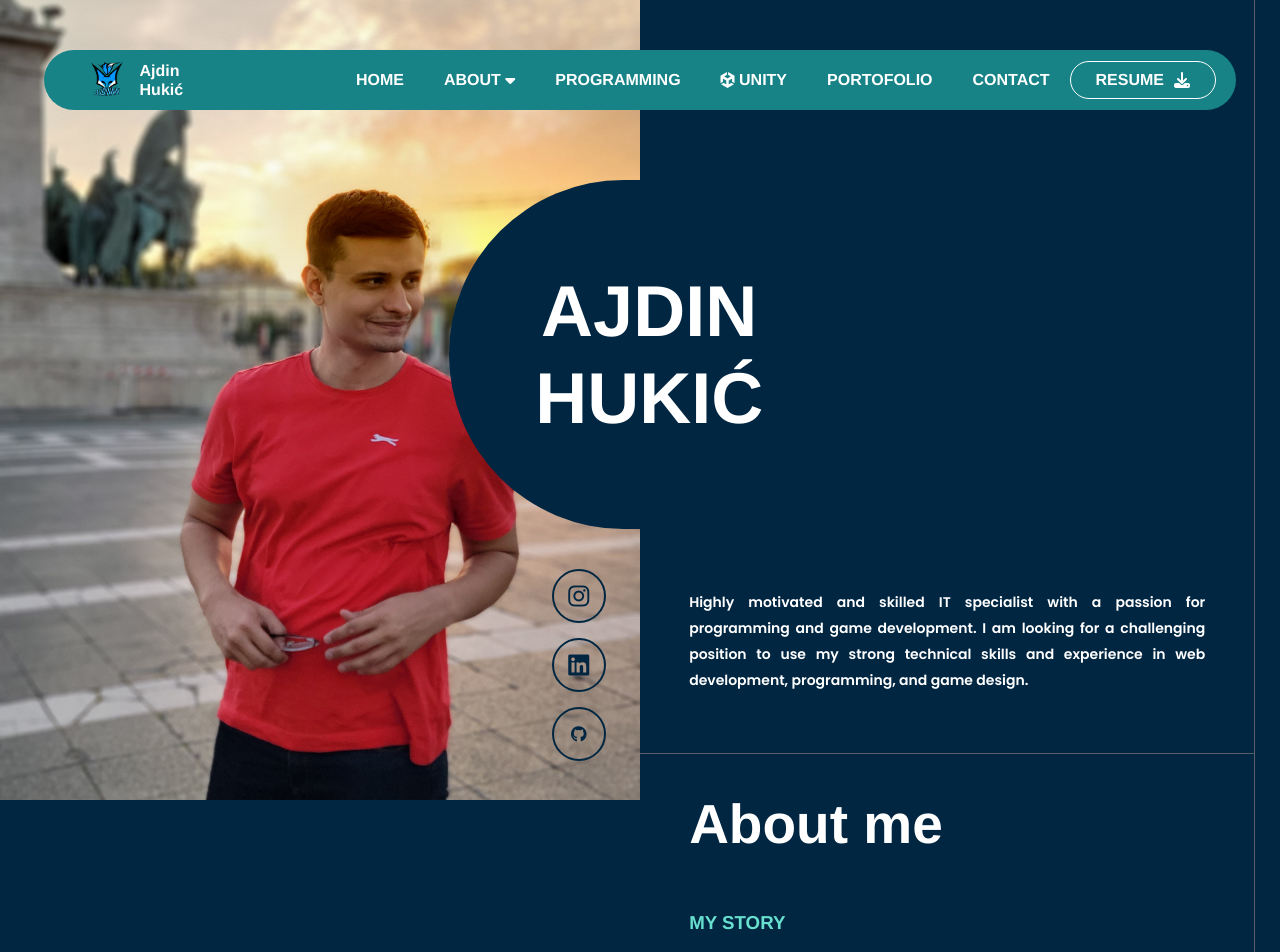
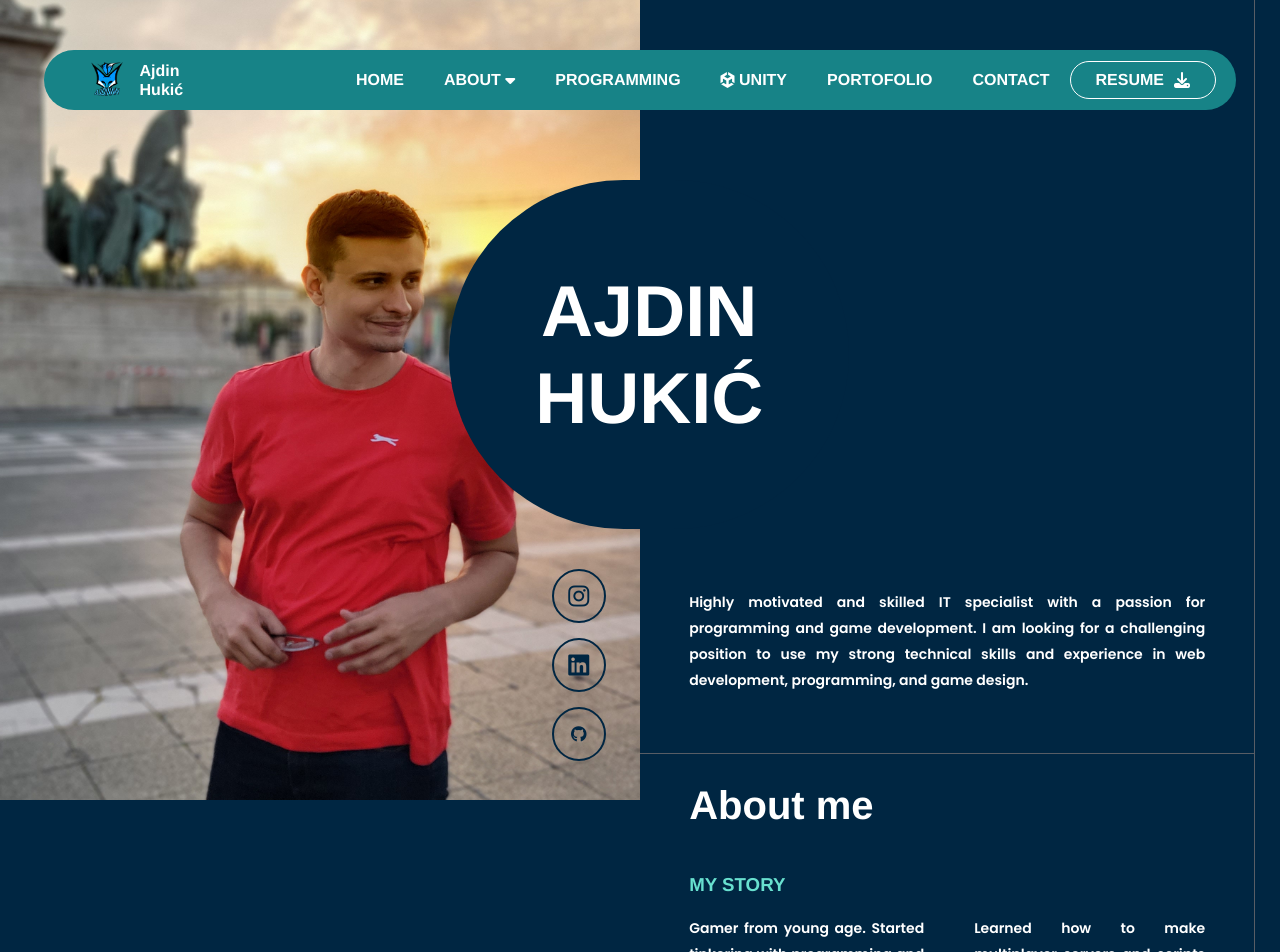
Before and after one commit to AjdiNNN/biography, a Vue app: page / in a window 1280 px wide. Shown: the top 952 px of the page. Built offline with nearby package versions, Linux system fonts and the light colour scheme; what @meforma/vue-toaster, vue-ellipse-progress would draw is missing.

Commit message:
Navbar fix

```diff
--- a/src/App.vue
+++ b/src/App.vue
@@ -555,7 +555,7 @@ p{
   text-align: justify;
 }
 h1{
-  font-size: 55px;
+  font-size: 2.5em;
   line-height: 1.2;
   color: #FFF;
   font-weight: 800;
@@ -877,10 +877,13 @@ input[type=submit]:hover {
   min-height: 70px;
 }
 @media (max-width: 960px) {
+  .h1{
+
+  }
   .left-div{
     position: relative;
     width: 100%;
-    height: 800px;
+    height: 600px;
   }
   .right-div{
     width: auto;
--- a/src/components/Navigation.vue
+++ b/src/components/Navigation.vue
@@ -220,7 +220,7 @@ margin: 2px 0;
 	}
 
 	.links.active {
-		transform: translateX(-74.6%);
+		right: 0;
 	}
 	.navbar.active {
 		border-bottom-right-radius: 0px;
```
